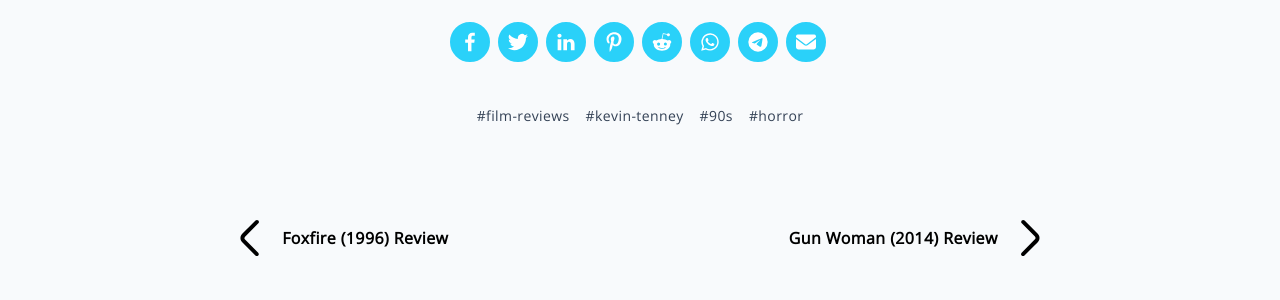
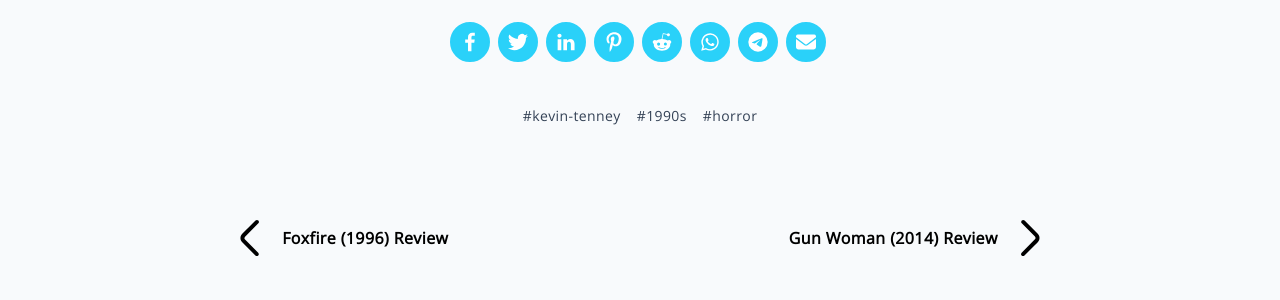
Before and after one commit to KanbeiKuroda/q7m_s9xv4kz8r2b1t6_dwpf0hlj, a Jekyll site: the page built from _posts/2025-05-20-pinochio-revenge.md, in a window 1280 px wide and 900 px high, scrolled down 2921 px. Shown: the part 173-473 px from the top of the window. Built offline with Jekyll 4.4.1, drawn with Linux system fonts in a browser that asks for light colours; grey boxes are pictures that could not be loaded.

Commit message:
Update 2025-05-20-pinochio-revenge.md

```diff
--- a/_posts/2025-05-20-pinochio-revenge.md
+++ b/_posts/2025-05-20-pinochio-revenge.md
@@ -4,9 +4,8 @@ title: Pinocchio's Revenge (1996) Review
 date: 2025-05-20
 image: https://i.ibb.co/LdQVRBRN/IMG-COM-202506051603539201.webp
 tags:
-  - film-reviews
   - kevin-tenney
-  - 90s
+  - 1990s
   - horror
 ---
 *Pinocchio’s Revenge*, directed by **Kevin Tenney**, is a 1996 horror film that takes a dark twist on the classic fairy tale character. Blending courtroom drama with everyday life, the story follows a defense attorney who brings home an eerie wooden puppet linked to a death row case—only for strange events to begin unfolding around her family. While the premise starts off like another “killer doll” movie in the vein of *Child’s Play*, the film makes an effort to maintain ambiguity about the nature of the events, flirting with the idea that the puppet may truly be possessed or not, which adds a layer of psychological tension.
```
